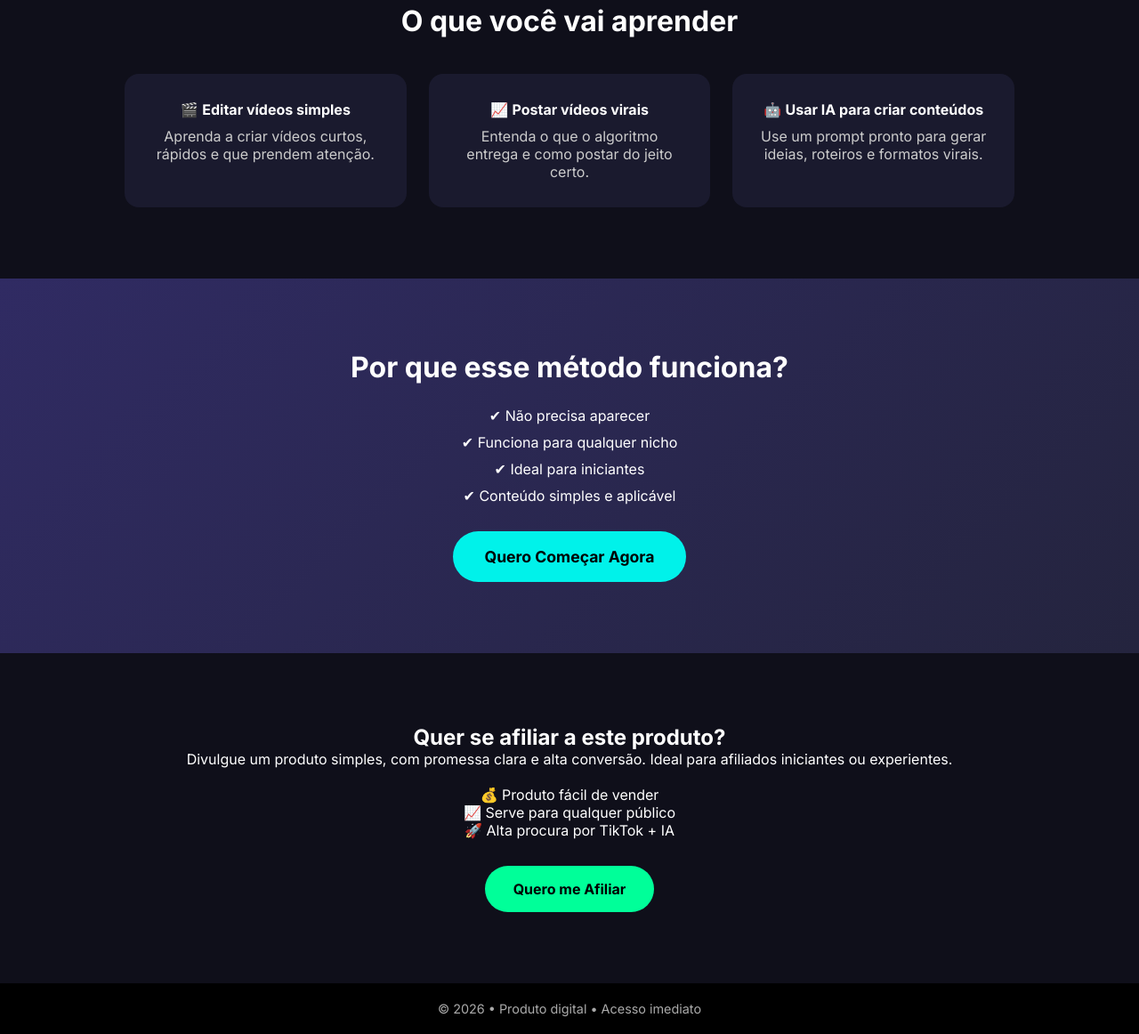
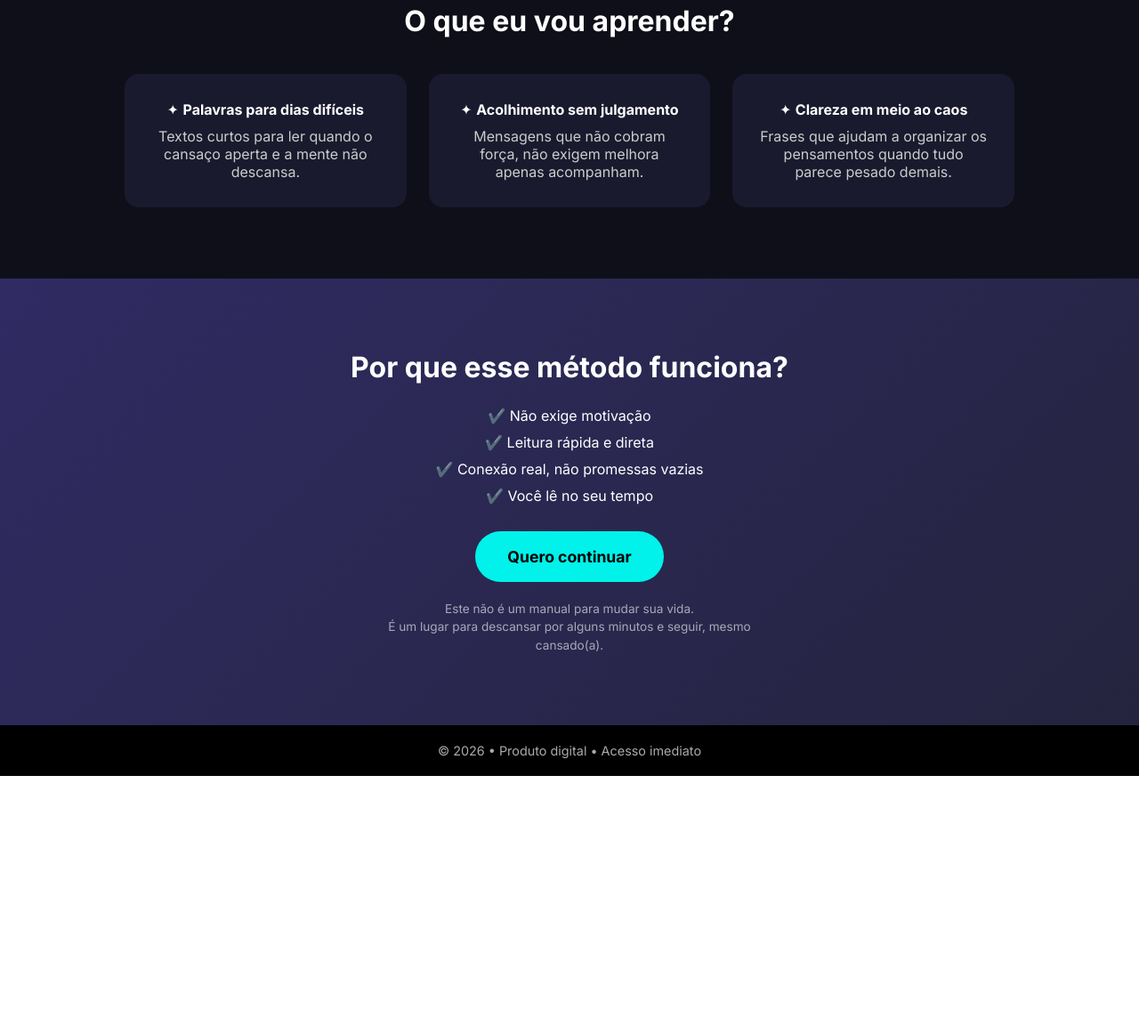
Before and after one commit to mentericaofc/authentic0, a plain HTML site: page index.html in a window 1280 px wide. Shown: the part 876-2038 px from the top of the page at 89% size. After the commit the page ends 1748 px from the top, so only its background shows below. Drawn offline with Linux system fonts and the light colour scheme.

Commit message:
Add files via upload

```diff
--- a/index.html
+++ b/index.html
@@ -7,7 +7,7 @@
   <link rel="preconnect" href="https://fonts.gstatic.com" crossorigin>
   <link href="https://fonts.googleapis.com/css2?family=Inter:wght@400;500;600;700;800&display=swap" rel="stylesheet">
   <meta name="viewport" content="width=device-width, initial-scale=1.0" />
-  <title>Como Viralizar no TikTok Usando IA</title>
+  <title>© Authentic0_ | Conteúdo emocional</title>
   <link rel="stylesheet" href="style.css" />
 </head>
 <body>
@@ -17,42 +17,36 @@
     <div class="overlay"></div>
 
     <div class="hero-content">
-      <span class="tag">TREINAMENTO PRÁTICO</span>
+      <span class="tag">Conteúdo emocional</span>
 
       <h1>
-        Como Viralizar no TikTok Usando <span>IA</span><br>
-        <small>(Mesmo do Zero)</small>
+        Para Quem Continua, Mesmo <span>Cansado(a)</span><br>
       </h1>
 
       <p class="subtitle">
-        Aprenda a criar vídeos virais, postar do jeito certo e usar
-        inteligência artificial para ter ideias prontas de conteúdo.
+        Palavras de conforto para quem
+        continua, mesmo quando tudo pesa.
       </p>
-
-      <button class="cta" id="checkoutBtn">
-        Acessar o Treinamento
-      </button>
-    </div>
   </section>
 
   <!-- O QUE VAI APRENDER -->
   <section class="learn">
-    <h2>O que você vai aprender</h2>
+    <h2>O que eu vou aprender?</h2>
 
     <div class="learn-cards">
       <div class="learn-card">
-        🎬 <strong>Editar vídeos simples</strong>
-        <p>Aprenda a criar vídeos curtos, rápidos e que prendem atenção.</p>
+        ✦ <strong>Palavras para dias difíceis</strong>
+        <p>Textos curtos para ler quando o cansaço aperta e a mente não descansa.</p>
       </div>
 
       <div class="learn-card">
-        📈 <strong>Postar vídeos virais</strong>
-        <p>Entenda o que o algoritmo entrega e como postar do jeito certo.</p>
+        ✦ <strong>Acolhimento sem julgamento</strong>
+        <p>Mensagens que não cobram força, não exigem melhora apenas acompanham.</p>
       </div>
 
       <div class="learn-card">
-        🤖 <strong>Usar IA para criar conteúdos</strong>
-        <p>Use um prompt pronto para gerar ideias, roteiros e formatos virais.</p>
+        ✦ <strong>Clareza em meio ao caos</strong>
+        <p>Frases que ajudam a organizar os pensamentos quando tudo parece pesado demais.</p>
       </div>
     </div>
   </section>
@@ -62,36 +56,20 @@
     <h2>Por que esse método funciona?</h2>
 
     <ul>
-      <li>✔ Não precisa aparecer</li>
-      <li>✔ Funciona para qualquer nicho</li>
-      <li>✔ Ideal para iniciantes</li>
-      <li>✔ Conteúdo simples e aplicável</li>
+      <li>✔️ Não exige motivação</li>
+      <li>✔️ Leitura rápida e direta</li>
+      <li>✔️ Conexão real, não promessas vazias</li>
+      <li>✔️ Você lê no seu tempo</li>
     </ul>
 
-    <button class="cta secondary" id="checkoutBtn2">
-      Quero Começar Agora
+    <button class="cta secondary" id="checkoutBtn">
+      Quero continuar
     </button>
+      <p class="nota-emocional">
+  Este não é um manual para mudar sua vida.<br>
+  É um lugar para descansar por alguns minutos e seguir, mesmo cansado(a).
+</p>
   </section>
-
-  <!-- AFILIADOS -->
-  <section class="affiliate">
-    <h2>Quer se afiliar a este produto?</h2>
-    <p>
-      Divulgue um produto simples, com promessa clara e alta conversão.
-      Ideal para afiliados iniciantes ou experientes.
-    </p>
-
-    <ul>
-      <li>💰 Produto fácil de vender</li>
-      <li>📈 Serve para qualquer público</li>
-      <li>🚀 Alta procura por TikTok + IA</li>
-    </ul>
-
-    <a href="https://app.cakto.com.br/affiliate/invite/3a6d3db9-669b-4ace-a755-d7d384e7bf4a" target="_blank" class="affiliate-btn">
-      Quero me Afiliar
-    </a>
-  </section>
-
   <footer>
     © 2026 • Produto digital • Acesso imediato
   </footer>
--- a/script.js
+++ b/script.js
@@ -1,4 +1,4 @@
-const checkoutLink = "https://pay.cakto.com.br/3bdvaxo_747510";
+const checkoutLink = "https://pay.cakto.com.br/u2rvorq_750834";
 
 document.getElementById("checkoutBtn").onclick = () => {
   window.location.href = checkoutLink;
--- a/style.css
+++ b/style.css
@@ -172,3 +172,14 @@ footer {
   color: #aaa;
   font-size: 0.9rem;
 }
+
+.nota-emocional {
+  margin-top: 20px;
+  font-size: 0.85rem;
+  color: rgba(255, 255, 255, 0.6);
+  text-align: center;
+  line-height: 1.5;
+  max-width: 420px;
+  margin-left: auto;
+  margin-right: auto;
+}
```
